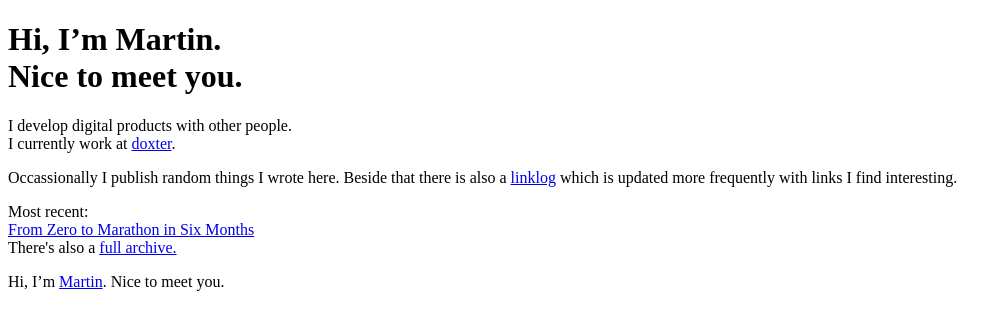
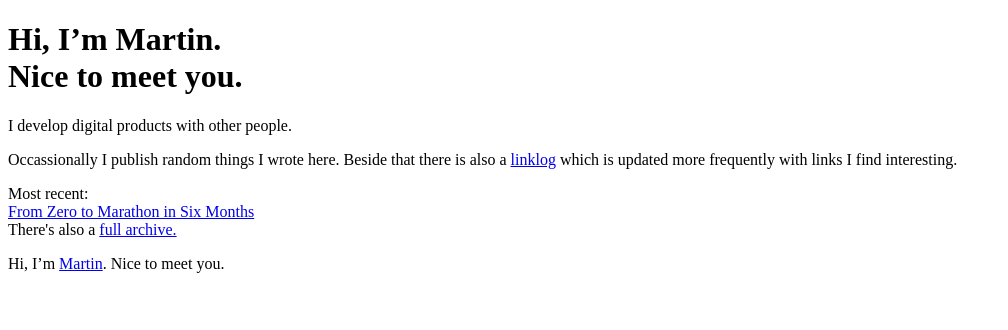
Before and after one commit to martinklepsch/martinklepsch.org, a Jekyll site: the page built from index.html, in a window 1280 px wide. Shown: the top 330 px of the page, without its empty margins (0-1008 px from the left). Built offline with Jekyll 4.4.1, drawn with Linux system fonts in a browser that asks for light colours; nearby versions of some CDN libraries.

Commit message:
make strong bold n stuff

```diff
--- a/index.html
+++ b/index.html
@@ -4,8 +4,7 @@
 ---
 <h1>Hi, I&rsquo;m Martin.<br>Nice to meet you.</h1>
 <section id="hi">
-<p>I develop digital products with other people.<br>
-I currently work at <a href="http://doxter.de">doxter</a>.</p>
+<p>I develop digital products with other people.</p>
 <p>Occassionally I publish random things I wrote here. Beside
 that there is also a <a title="links to my Pinboard account. I'll setup a more filtered
   version here soon." href="http://pinboard.in/u:mklappstuhl">linklog</a> which is updated
--- a/stylesheets/martinklepschorg-v2.scss
+++ b/stylesheets/martinklepschorg-v2.scss
@@ -20,6 +20,9 @@
   line-height: 1.7em;
   text-rendering: optimizeLegibility;
 }
+
+strong { font-weight: bold }
+em { font-style: italic }
 
 [class*="icon-"], [class^="icon-"] {
   font-size: 1.5em;
```
